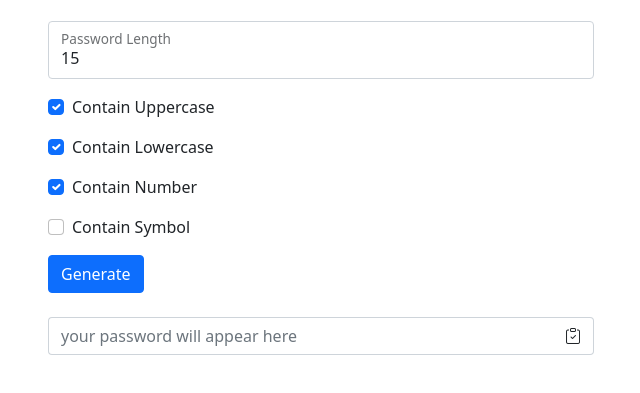
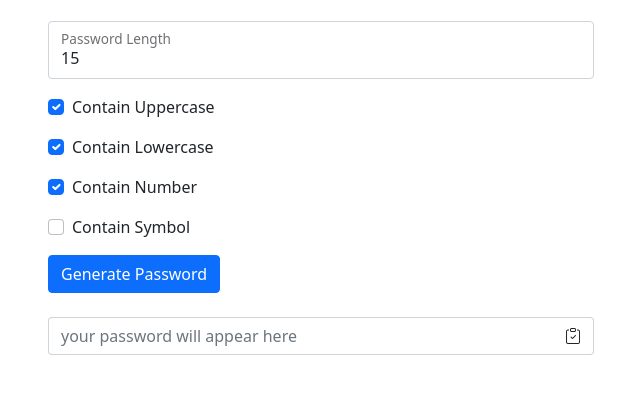
Before and after one commit to abdul15irsyad/generate-password, a plain HTML site: page index.html in a window 1280 px wide. Shown: the part 99-492 px from the top of the page, without its empty margins (319-959 px from the left). Drawn offline with nearby package versions, Linux system fonts and the light colour scheme.

Commit message:
nambahin kata password di button

```diff
--- a/index.html
+++ b/index.html
@@ -44,7 +44,7 @@
                         <label class="form-check-label" for="symbols">Contain Symbol</label>
                     </div>
                 </form>
-                <button type="button" class="btn btn-primary btn-generate mb-4">Generate</button>
+                <button type="button" class="btn btn-primary btn-generate mb-4">Generate Password</button>
                 <div class="mb-3">
                     <div class="input-group">
                         <input type="text" class="form-control generated-password"
--- a/style/style.css
+++ b/style/style.css
@@ -1,3 +1,4 @@
+/* main css */
 .btn-copy.input-group-text{
     background-color: var(--bs-white);
     border-left: none;
```
